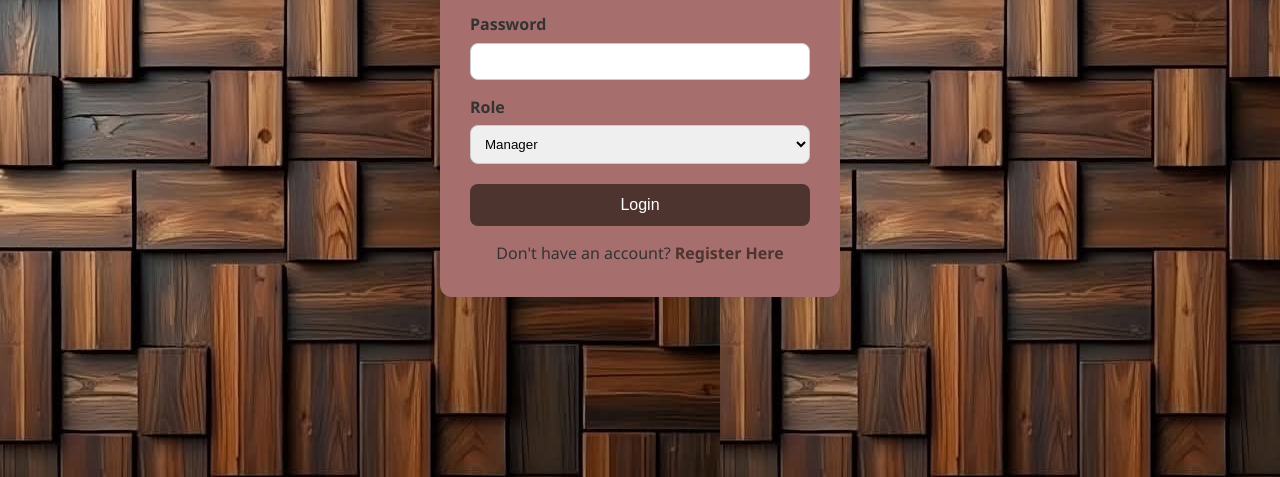
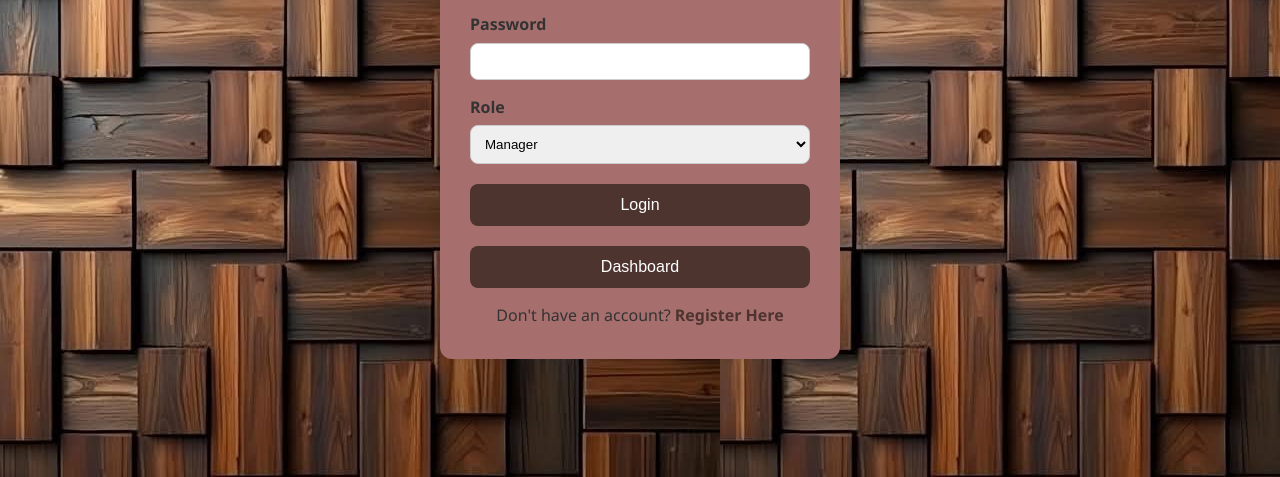
Before and after one commit to margret256/MAYONDOPROJECT, a plain HTML site: page index.html in a window 1280 px wide. Shown: the part 323-800 px from the top of the page. Drawn offline with Linux system fonts and the light colour scheme.

Commit message:
added a link

```diff
--- a/index.html
+++ b/index.html
@@ -35,6 +35,7 @@
       </select>
 
       <button type="submit">Login</button>
+      <button type="dashboard.html">Dashboard</button>
       <p style="text-align:center;">Don't have an account? <a href="#" onclick="showRegister()">Register Here</a></p>
     </form>
 
```
